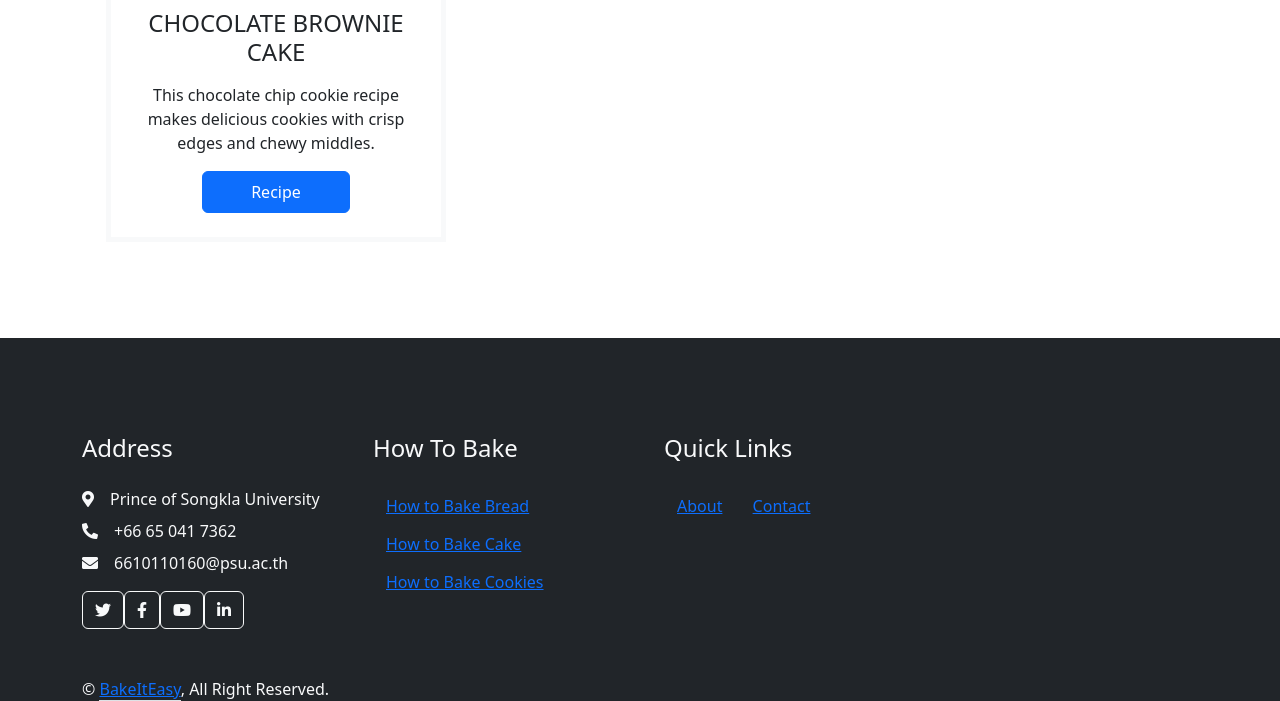
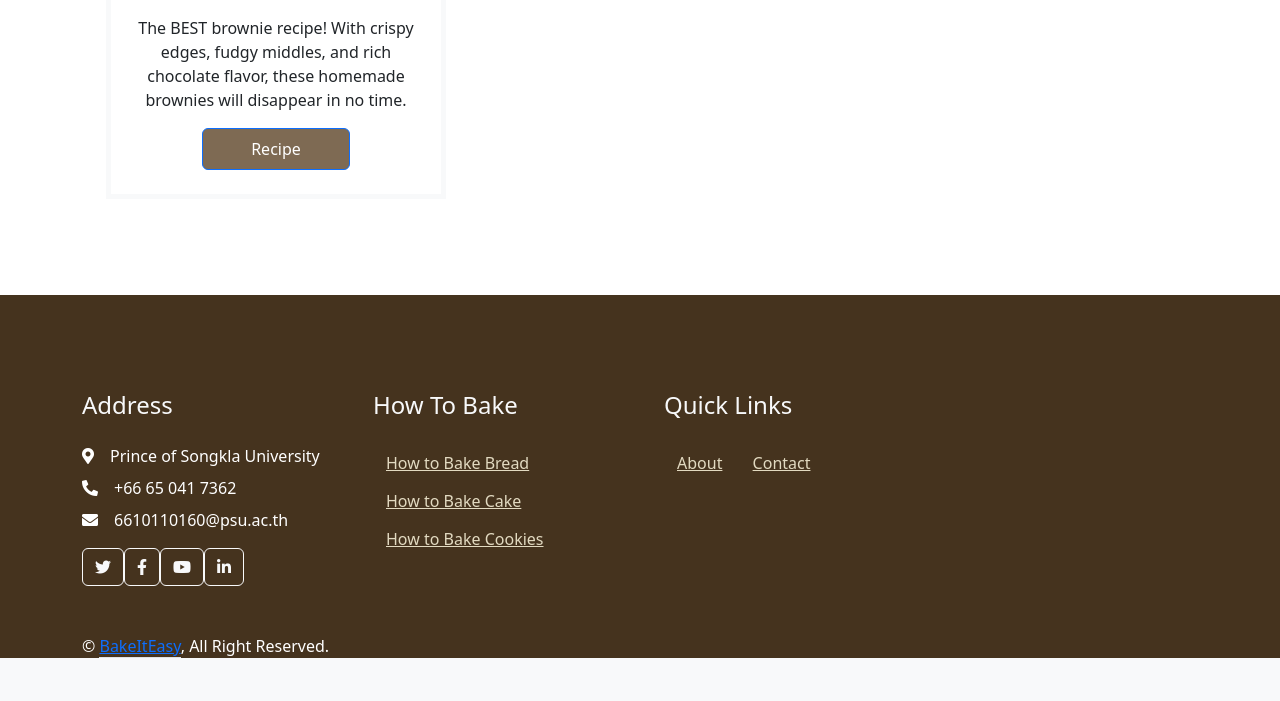
Before and after one commit to nimpy-wth/flask-web, a Flask app: page /cake in a window 1280 px wide. Shown: the part 820-1521 px from the top of the page. After the commit the page ends 1478 px from the top, so only its background shows below. Run offline with Flask 3, Linux system fonts and the light colour scheme; some libraries are stand-ins or nearby versions; some web fonts are replaced.

Commit message:
update image

```diff
--- a/website/templates/base.html
+++ b/website/templates/base.html
@@ -73,9 +73,9 @@
   <!-- Topbar End -->
 
   <!-- Navbar Start -->
-  <nav class="navbar navbar-expand-lg bg-white navbar-light sticky-top p-0">
+  <nav class="navbar navbar-expand-lg navbar-light sticky-top p-0" style="background-color: #45331e;">
     <a href="base.html" class="navbar-brand d-flex align-items-center px-4 px-lg-5">
-        <h2 class="m-0 text-primary">BakeItEasy</h2>
+        <h2 class="m-0" style="color: #e2dac1;">BakeItEasy</h2>
     </a>
       <button class="navbar-toggler" type="button" data-bs-toggle="collapse" data-bs-target="#navbarCollapse">
           <span class="navbar-toggler-icon"></span>
@@ -83,18 +83,18 @@
       <div class="collapse navbar-collapse" id="navbarCollapse">
           <div class="navbar-nav ms-auto mx-lg-auto py-0">
             {% if user.is_authenticated %}
-              <a href="/home" id ="home" class="nav-item nav-link">Home</a>
-              <a href="/about" id ="about" class="nav-item nav-link">About</a>
+              <a href="/home" id ="home" class="nav-item nav-link" style="color: #e2dac1;">Home</a>
+              <a href="/about" id ="about" class="nav-item nav-link" style="color: #e2dac1;">About</a>
               <div class="nav-item dropdown">
-                  <a href="#" class="nav-link dropdown-toggle" data-bs-toggle="dropdown">Recipe</a>
+                  <a href="#" class="nav-link dropdown-toggle" data-bs-toggle="dropdown" style="color: #e2dac1;">Recipe</a>
                   <div class="dropdown-menu m-0">
-                      <a href="/bread" class="dropdown-item">Bread</a>
-                      <a href="/cookies" class="dropdown-item">Cookie</a>
-                      <a href="/cake" class="dropdown-item">Cake</a>
+                      <a href="/bread" class="dropdown-item" style="color: #45331e;">Bread</a>
+                      <a href="/cookies" class="dropdown-item" style="color: #45331e;">Cookie</a>
+                      <a href="/cake" class="dropdown-item" style="color: #45331e;">Cake</a>
                   </div>
               </div>
-              <a href="/contact" class="nav-item nav-link">Contact</a>
-              <a href="/logout" class="nav-item nav-link">Log out</a>
+              <a href="/contact" class="nav-item nav-link" style="color: #e2dac1;">Contact</a>
+              <a href="/logout" class="nav-item nav-link" style="color: #e2dac1;">Log out</a>
             {% else %}
               <a href="/" id ="welcome" class="nav-item nav-link">Welcome</a>
               <a class="nav-item nav-link" id="login" href="/login">Login</a>
@@ -130,7 +130,7 @@
   <!-- Navbar End -->
 
       <!-- Footer Start -->
-      <div class="container-fluid bg-dark text-light footer mt-5 pt-5 wow fadeIn" data-wow-delay="0.1s">
+      <div class="container-fluid text-white footer mt-5 pt-5 wow fadeIn" style="background-color: #45331e;"data-wow-delay="0.1s">
         <div class="container py-5">
             <div class="row g-5">
                 <div class="col-lg-3 col-md-6">
@@ -147,14 +147,14 @@
                 </div>
                 <div class="col-lg-3 col-md-6">
                     <h4 class="text-light mb-4">How To Bake</h4>
-                    <a class="btn btn-link" href="/bread">How to Bake Bread</a>
-                    <a class="btn btn-link" href="/cake">How to Bake Cake</a>
-                    <a class="btn btn-link" href="/cookies">How to Bake Cookies</a>
+                    <a class="btn btn-link" href="/bread" style="color: #e2dac1;">How to Bake Bread</a>
+                    <a class="btn btn-link" href="/cake" style="color: #e2dac1;">How to Bake Cake</a>
+                    <a class="btn btn-link" href="/cookies" style="color: #e2dac1;">How to Bake Cookies</a>
                 </div>
                 <div class="col-lg-3 col-md-6">
                     <h4 class="text-light mb-4">Quick Links</h4>
-                    <a class="btn btn-link" href="/about">About</a>
-                    <a class="btn btn-link" href="/contact">Contact</a>
+                    <a class="btn btn-link" href="/about" style="color: #e2dac1;">About</a>
+                    <a class="btn btn-link" href="/contact" style="color: #e2dac1;">Contact</a>
                 </div>
             </div>
         </div>
--- a/website/templates/cake.html
+++ b/website/templates/cake.html
@@ -3,13 +3,13 @@
 {% block content %}
 
 <!-- Page Header Start -->
-<div class="container-fluid bg-dark bg-img p-5 mb-5">
+<div class="container-fluid p-5 mb-5" style="background-color: #6c5336;">
     <div class="row">
         <div class="col-12" style="max-width: 600px;" >
-            <h1 class="display-4 text-uppercase text-white" >How to Bake Cookies</h1>
-            <a href="/home">Home</a>
-            <i class="far fa-square text-primary px-2"></i>
-            <a href="/about">About</a>
+            <h1 class="display-4 text-uppercase text-white" >How to Bake cake</h1>
+            <a href="/home" style="color: #cba77e;">Home</a>
+            <i class="far fa-square px-2" style="color: #cba77e;"></i>
+            <a href="/about" style="color: #cba77e;">About</a>
         </div>
     </div>
 </div>
@@ -25,12 +25,12 @@
             <div class="col-md-6 col-lg-4 wow fadeInUp" data-wow-delay="0.1s">
                 <div class="service-item">
                     <div class="overflow-hidden">
-                        <img class="img-fluid" src="img/service-4.jpg" alt="">
+                        <img class="img-fluid" src="{{ url_for('static', filename='img/brownie.jpg') }}" alt="">
                     </div>
                     <div class="p-4 text-center border border-5 border-light border-top-0">
                         <h4 class="mb-3" >CHOCOLATE BROWNIE CAKE</h4>
-                        <p>This chocolate chip cookie recipe makes delicious cookies with crisp edges and chewy middles.</p>
-                        <a href="/cake/brownie" class="btn btn-primary py-2 px-5">Recipe</a>
+                        <p>The BEST brownie recipe! With crispy edges, fudgy middles, and rich chocolate flavor, these homemade brownies will disappear in no time.</p>
+                        <a href="/cake/brownie" class="btn btn-primary py-2 px-5" style="background-color: #7e6a53;">Recipe</a>
                     </div>
                 </div>
             </div>
```
Also changed, not shown: website/templates/about.html (+7 -7 lines), website/templates/basicbread.html (+6 -6 lines), website/templates/bread.html (+11 -10 lines), website/templates/brownie.html (+5 -5 lines), website/templates/buttercookies.html (+6 -6 lines), website/templates/chocolatechipcookies.html (+6 -6 lines), website/templates/contact.html (+4 -4 lines), website/templates/cookies.html (+10 -10 lines), website/templates/cornbread.html (+6 -6 lines), website/templates/cranberrybread.html (+5 -5 lines), website/templates/home.html (+14 -13 lines), website/templates/redvelvetcookies.html (+6 -6 lines).
